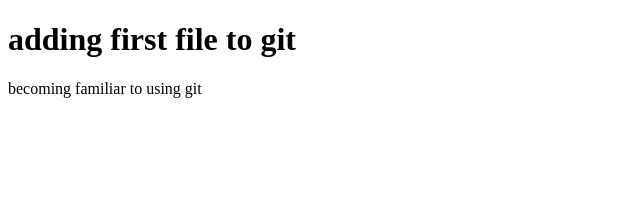
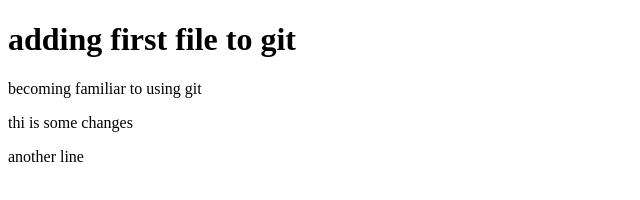
Before and after one commit to prince-nkuru/myproject, a plain HTML site: page index.html in a window 1280 px wide. Shown: the whole page, without its empty margins (0-640 px from the left). Drawn offline with Linux system fonts and the light colour scheme.

Commit message:
another line has been added

```diff
--- a/index.html
+++ b/index.html
@@ -8,5 +8,7 @@
 <body>
   <h1>adding first file to git</h1>
   <p>becoming familiar to using git</p>
+  <p>thi is some changes</p>
+  <p>another line</p>
 </body>
 </html>
```
